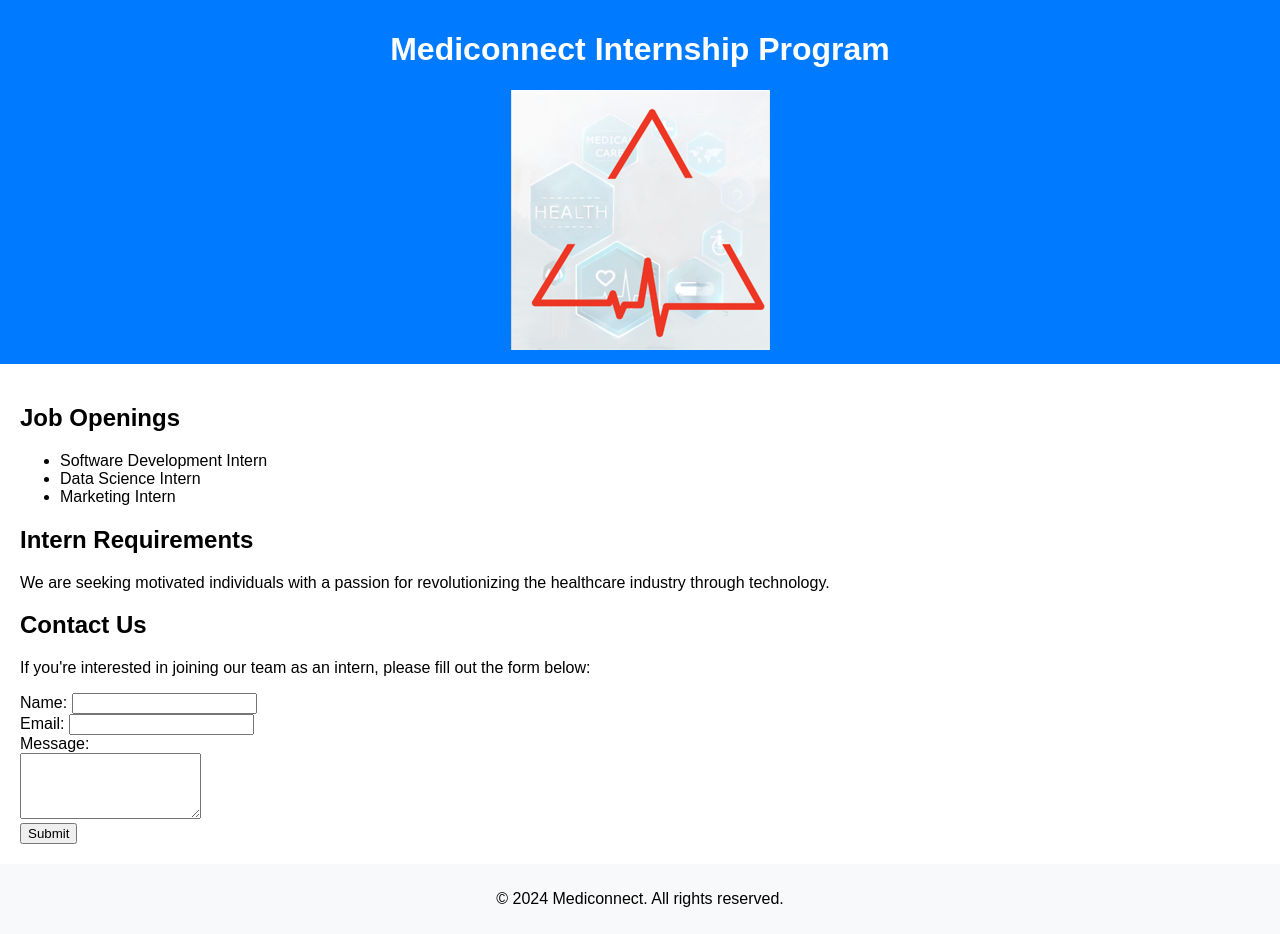
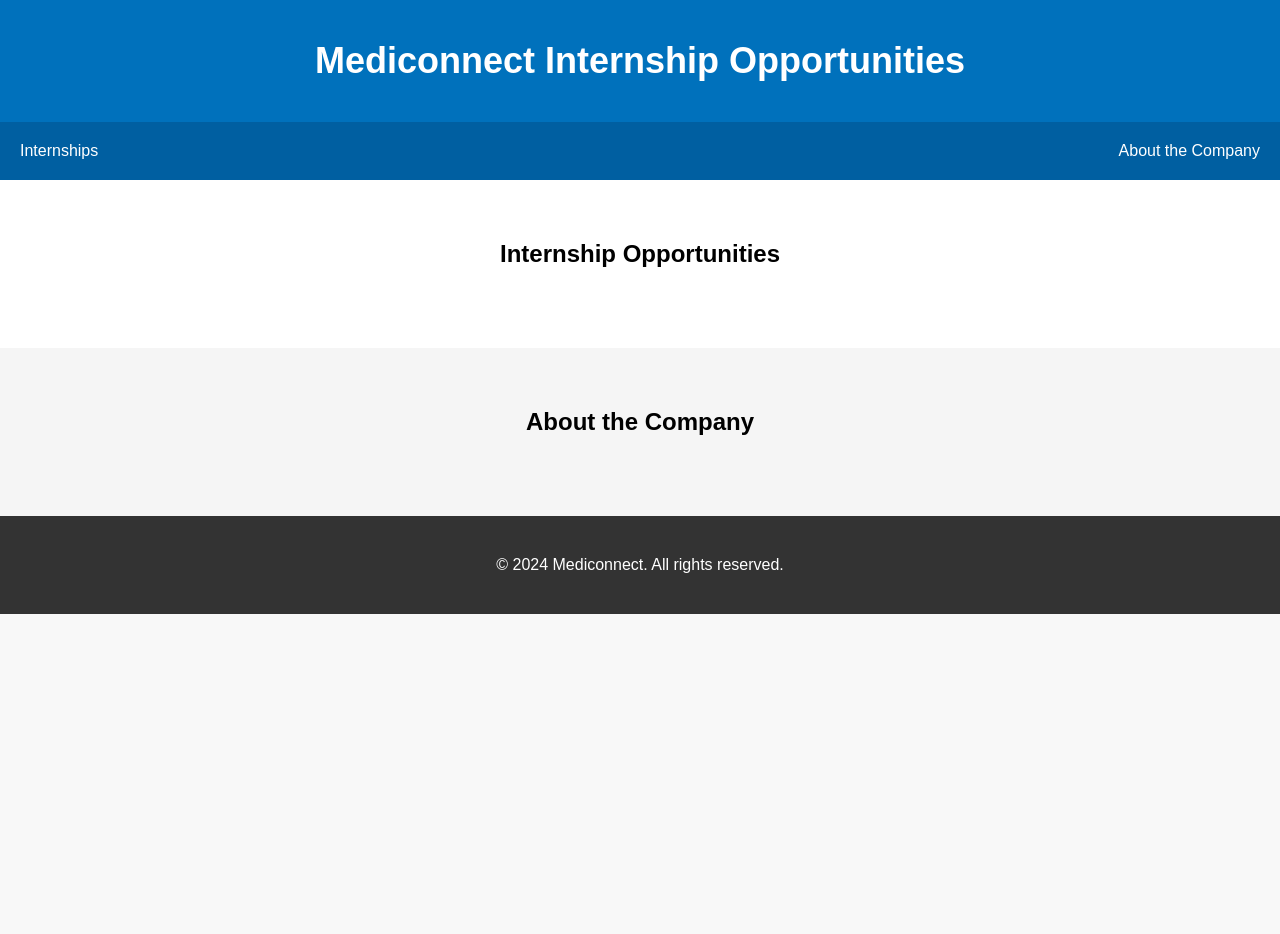
Before and after one commit to muhammadsaud123/LOGO, a plain HTML site: page index.html in a window 1280 px wide. After the commit the page ends 800 px from the top, so only its background shows below. Drawn offline with Linux system fonts and the light colour scheme.

Commit message:
Update index.html

```diff
--- a/index.html
+++ b/index.html
@@ -3,57 +3,116 @@
 <head>
   <meta charset="UTF-8">
   <meta name="viewport" content="width=device-width, initial-scale=1.0">
-    <title>Mediconnect Internship Program</title>
+  <title>Mediconnect - Internship Opportunities</title>
+  <link rel="stylesheet" href="styles.css"> <!-- Link to your custom CSS file for styling -->
   <style>
+    /* Reset CSS */
+    * {
+      margin: 0;
+      padding: 0;
+      box-sizing: border-box;
+    }
+
     body {
       font-family: Arial, sans-serif;
-            margin: 0;
-            padding: 0;
+      background-color: #f8f8f8;
     }
+
+    .container {
+      max-width: 1200px;
+      margin: 0 auto;
+      padding: 20px;
+    }
+
     header {
-            background-color: #007bff;
+      background-color: #0071bc;
       color: white;
-            padding: 10px;
+      padding: 20px 0;
       text-align: center;
     }
-        section {
-            padding: 20px;
+
+    header h1 {
+      margin: 0;
+      font-size: 36px;
     }
+
+    nav {
+      display: flex;
+      justify-content: space-between;
+      background-color: #005fa1;
+      padding: 10px 0;
+    }
+
+    nav a {
+      color: white;
+      text-decoration: none;
+      padding: 10px 20px;
+    }
+
+    nav a:hover {
+      background-color: #004c82;
+    }
+
+    .section {
+      padding: 40px 0;
+    }
+
+    .section-heading {
+      text-align: center;
+      font-size: 24px;
+      margin-bottom: 20px;
+    }
+
+    .internship-section {
+      background-color: #fff;
+    }
+
+    .about-company-section {
+      background-color: #f5f5f5;
+    }
+
     footer {
-            background-color: #f8f9fa;
-            padding: 10px;
+      background-color: #333;
+      color: white;
       text-align: center;
+      padding: 20px 0;
+    }
+
+    footer p {
+      margin: 0;
     }
   </style>
 </head>
 <body>
   <header>
-        <h1>Mediconnect Internship Program</h1>
-        <img src="Logo.png" alt = "Trulli">
+    <div class="container">
+      <h1>Mediconnect Internship Opportunities</h1>
+    </div>
   </header>
-    <section>
-        <h2>Job Openings</h2>
-        <ul>
-            <li>Software Development Intern</li>
-            <li>Data Science Intern</li>
-            <li>Marketing Intern</li>
-        </ul>
-        <h2>Intern Requirements</h2>
-        <p>We are seeking motivated individuals with a passion for revolutionizing the healthcare industry through technology.</p>
-        <h2>Contact Us</h2>
-        <p>If you're interested in joining our team as an intern, please fill out the form below:</p>
-        <form action="submit.php" method="post">
-            <label for="name">Name:</label>
-            <input type="text" id="name" name="name" required><br>
-            <label for="email">Email:</label>
-            <input type="email" id="email" name="email" required><br>
-            <label for="message">Message:</label><br>
-            <textarea id="message" name="message" rows="4" required></textarea><br>
-            <input type="submit" value="Submit">
-        </form>
-    </section>
+
+  <nav>
+    <a href="#internships">Internships</a>
+    <a href="#about-company">About the Company</a>
+  </nav>
+
+  <div class="internship-section section" id="internships">
+    <div class="container">
+      <h2 class="section-heading">Internship Opportunities</h2>
+      <!-- Internship opportunities content goes here -->
+    </div>
+  </div>
+
+  <div class="about-company-section section" id="about-company">
+    <div class="container">
+      <h2 class="section-heading">About the Company</h2>
+      <!-- About the company content goes here -->
+    </div>
+  </div>
+
   <footer>
+    <div class="container">
       <p>&copy; 2024 Mediconnect. All rights reserved.</p>
+    </div>
   </footer>
 </body>
 </html>
```
Lines whose indentation alone changed are shown as unchanged.
